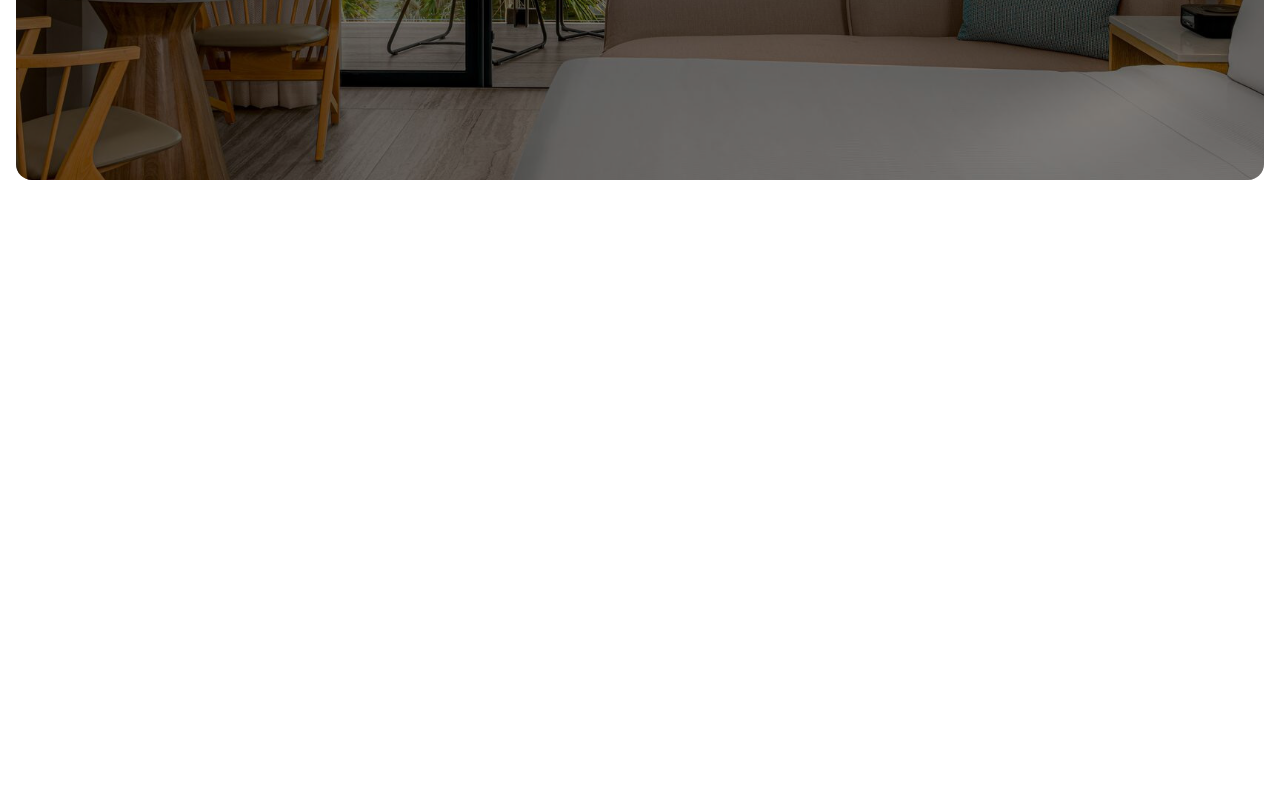
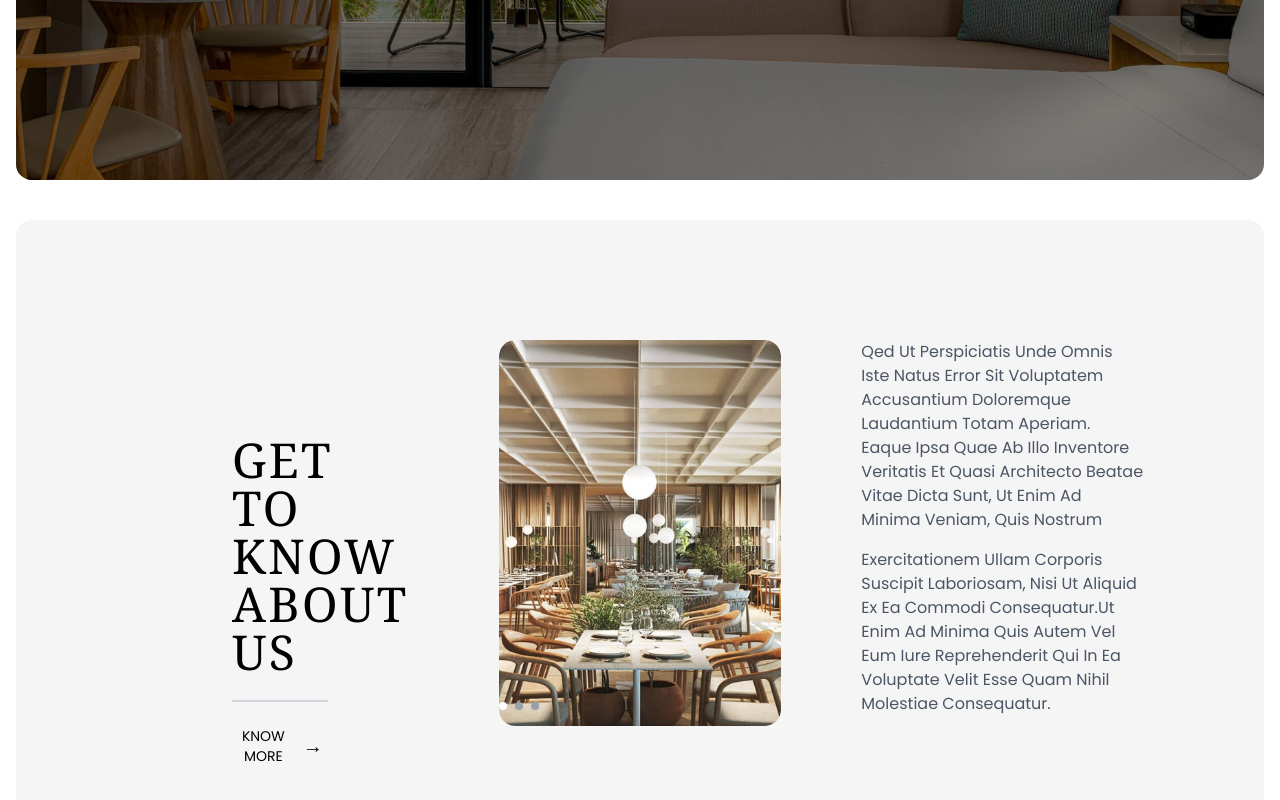
Before and after one commit to NAVIN0507/hotel, a Next.js app: page / in a window 1280 px wide. Shown: the part 636-1436 px from the top of the page. Before the commit the page ends 832 px from the top, so only its background shows below. Built offline with nearby package versions, Linux system fonts and the light colour scheme; a web font is replaced by a local one.

Commit message:
Added about us

```diff
--- a/app/components/Home/Aboutus.tsx
+++ b/app/components/Home/Aboutus.tsx
@@ -2,14 +2,15 @@
 
 import React from 'react';
 import Image from 'next/image';
+import { PlayCircle } from 'lucide-react';
 
 const AboutUsSection: React.FC = () => {
     return (
-        <div className="container mx-auto px-4 py-16">
-            <div className="grid grid-cols-1 md:grid-cols-2 gap-12 items-center">
+        <div className=" mx-auto rounded-2xl  p-30 bg-[#F6F5F5]">
+            <div className="grid grid-cols-1 md:grid-cols-3 gap-12 md:gap-20 items-start">
                 {/* Left Side - Text Content */}
-                <div className="space-y-6">
-                    <h2 className="text-4xl font-serif tracking-wider">
+                <div className="space-y-6 p-24">
+                    <h2 className="text-5xl font-serif tracking-wider">
                         GET TO<br />
                         KNOW<br />
                         ABOUT<br />
@@ -22,39 +23,49 @@ const AboutUsSection: React.FC = () => {
                     </button>
                 </div>
 
-
-                <div className="space-y-8">
-                    <div className="relative">
+                {/* Center - Main Image */}
+                <div className="relative rounded-2xl overflow-hidden">
                     <Image
                         src="/assets/feature_section.jpg"
                         alt="Modern restaurant interior"
-                            width={393}
-                            height={308}
-                            className="rounded-lg object-cover"
+                        width={500}
+                        height={400}
+                        className="object-cover w-full h-full rounded-2xl"
                     />
-                        {/* Video Play Button */}
-                        <div className="absolute bottom-4 right-4 bg-white p-2 rounded-lg shadow-md">
-                            <div className="flex items-center space-x-2">
-                                <Image
-                                    src="/assets/feature_section.jpg" /
-                                    alt="Video thumbnail"
-                                    width={50}
-                                    height={50}
-                                    className="rounded"
-                                />
-                                <span className="text-sm font-medium">PLAY VIDEO</span>
-                            </div>
+                    <div className="absolute bottom-4 flex gap-2">
+                        <div className="w-2 h-2 bg-white rounded-full"></div>
+                        <div className="w-2 h-2 bg-gray-400 rounded-full"></div>
+                        <div className="w-2 h-2 bg-gray-400 rounded-full"></div>
                     </div>
                 </div>
 
+                {/* Right Side - Text and Video */}
+                <div className="space-y-8">
                     <div className="space-y-4">
                         <p className="text-gray-600">
-                            Sed Ut Perspiciatis Unde Omnis Iste Natus Error Sit Voluptatem Accusantium Doloremque Laudantium Totam Aperiam, Eaque Ipsa Quae Ab Illo Inventore Veritatis Et Quasi Architecto Beatae Vitae Dicta Sunt, Ut Enim Ad Minima Veniam, Quis Nostrum.
+                            Qed Ut Perspiciatis Unde Omnis Iste Natus Error Sit Voluptatem Accusantium Doloremque Laudantium Totam Aperiam. Eaque Ipsa Quae Ab Illo Inventore Veritatis Et Quasi Architecto Beatae Vitae Dicta Sunt, Ut Enim Ad Minima Veniam, Quis Nostrum
                         </p>
                         <p className="text-gray-600">
-                            Exercitationem Ullam Corporis Suscipit Laboriosam, Nisi Ut Aliquid Ex Ea Commodi Consequatur? Quis Autem Vel Eum Iure Reprehenderit Qui In Ea Voluptate Velit Esse Quam Nihil Molestiae Consequatur.
+                            Exercitationem Ullam Corporis Suscipit Laboriosam, Nisi Ut Aliquid Ex Ea Commodi Consequatur.Ut Enim Ad Minima Quis Autem Vel Eum Iure Reprehenderit Qui In Ea Voluptate Velit Esse Quam Nihil Molestiae Consequatur.
                         </p>
                     </div>
+
+                    {/* Video Section */}
+                    {/* <div className="space-y-2">
+                        <p className="text-sm font-medium">PLAY VIDEO</p>
+                        <div className="relative rounded-lg overflow-hidden">
+                            <Image
+                                src="/assets/feature_section.jpg"
+                                alt="Video thumbnail"
+                                width={100}
+                                height={50}
+                                className="object-cover w-full rounded-lg"
+                            />
+                            <button className="absolute inset-0 flex items-center justify-center bg-black/20 hover:bg-black/30 transition-colors">
+                                <PlayCircle className="w-12 h-12 text-white" />
+                            </button>
+                        </div>
+                    </div> */}
                 </div>
             </div>
         </div>
--- a/app/page.tsx
+++ b/app/page.tsx
@@ -1,10 +1,12 @@
 import Image from "next/image";
 import Hero from "./components/Home/Hero";
+import AboutUsSection from "./components/Home/Aboutus";
 
 export default function Home() {
   return (
   <main className="p-4 flex flex-col gap-10">
 <Hero/>
+<AboutUsSection/>
   </main>
   );
 }
```
Lines whose indentation alone changed are shown as unchanged.
